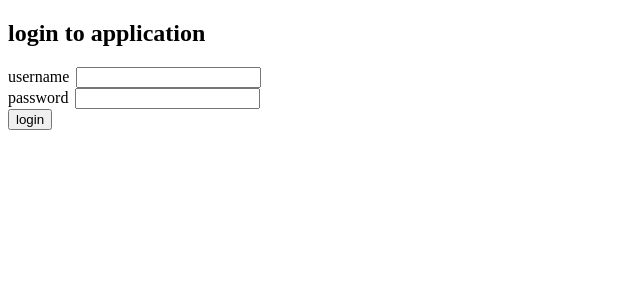
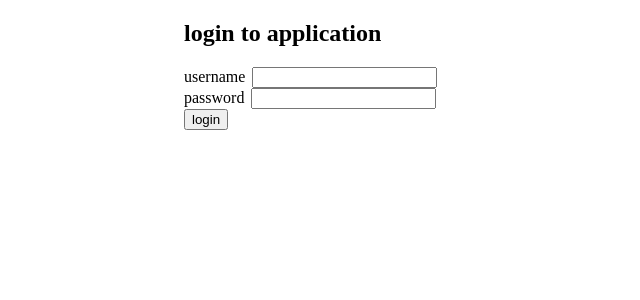
Before and after one commit to AzirM6513/Blog-app, a React (Create React App) app: page / in a window 1280 px wide. Shown: the top 300 px of the page, without its empty margins (0-640 px from the left). Built offline with nearby package versions, Linux system fonts and the light colour scheme; no server answers.

Commit message:
add container from material-ui

```diff
--- a/src/App.js
+++ b/src/App.js
@@ -5,6 +5,8 @@ import Blogs from './components/Blogs';
 
 import blogService from './services/blogs';
 import loginService from './services/login';
+
+import Container from '@material-ui/core/Container';
 
 const App = () => {
   const [blogs, setBlogs] = useState([]);
@@ -95,7 +97,7 @@ const App = () => {
   };
 
   return (
-    <div>
+    <Container maxWidth='md'>
       {user === null ? (
         <div>
           <LoginForm login={handleLogin} errorMessage={errorMessage} />
@@ -113,7 +115,7 @@ const App = () => {
           />
         </div>
       )}
-    </div>
+    </Container>
   );
 };
 
```
